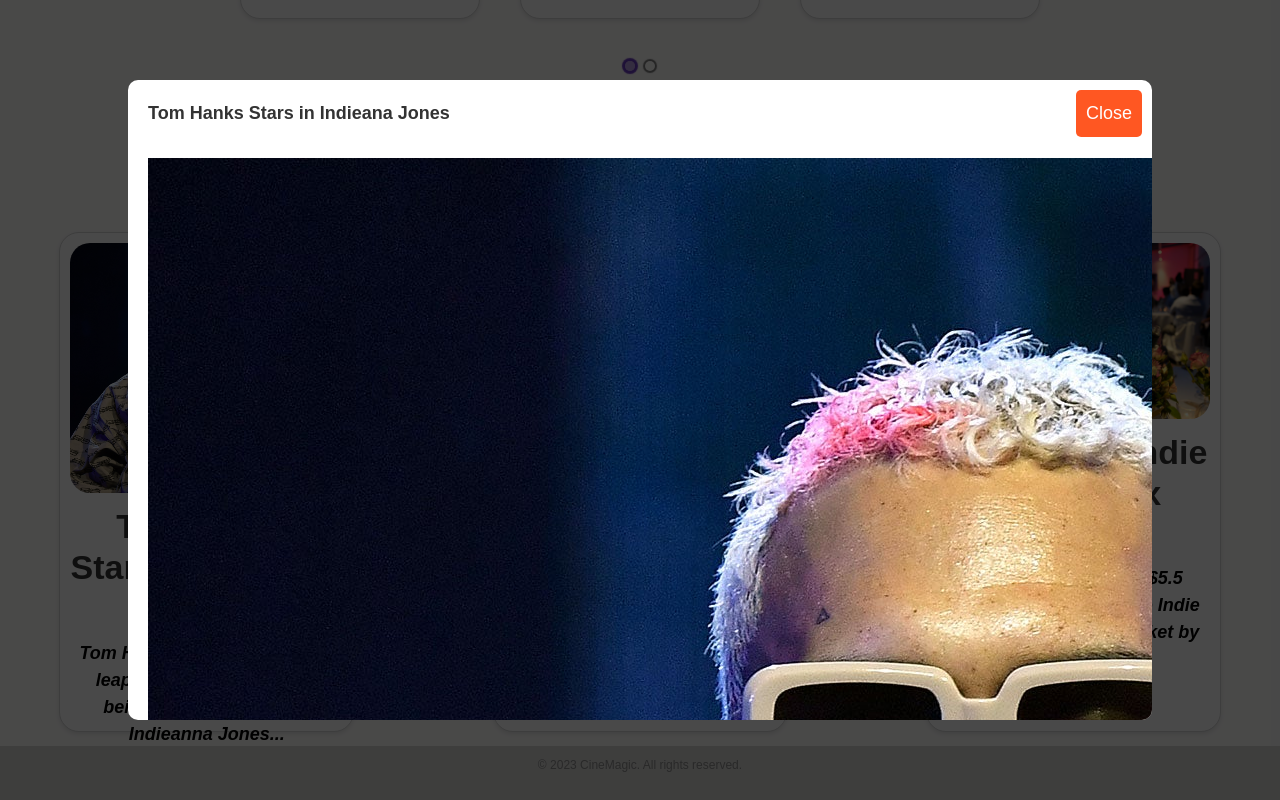
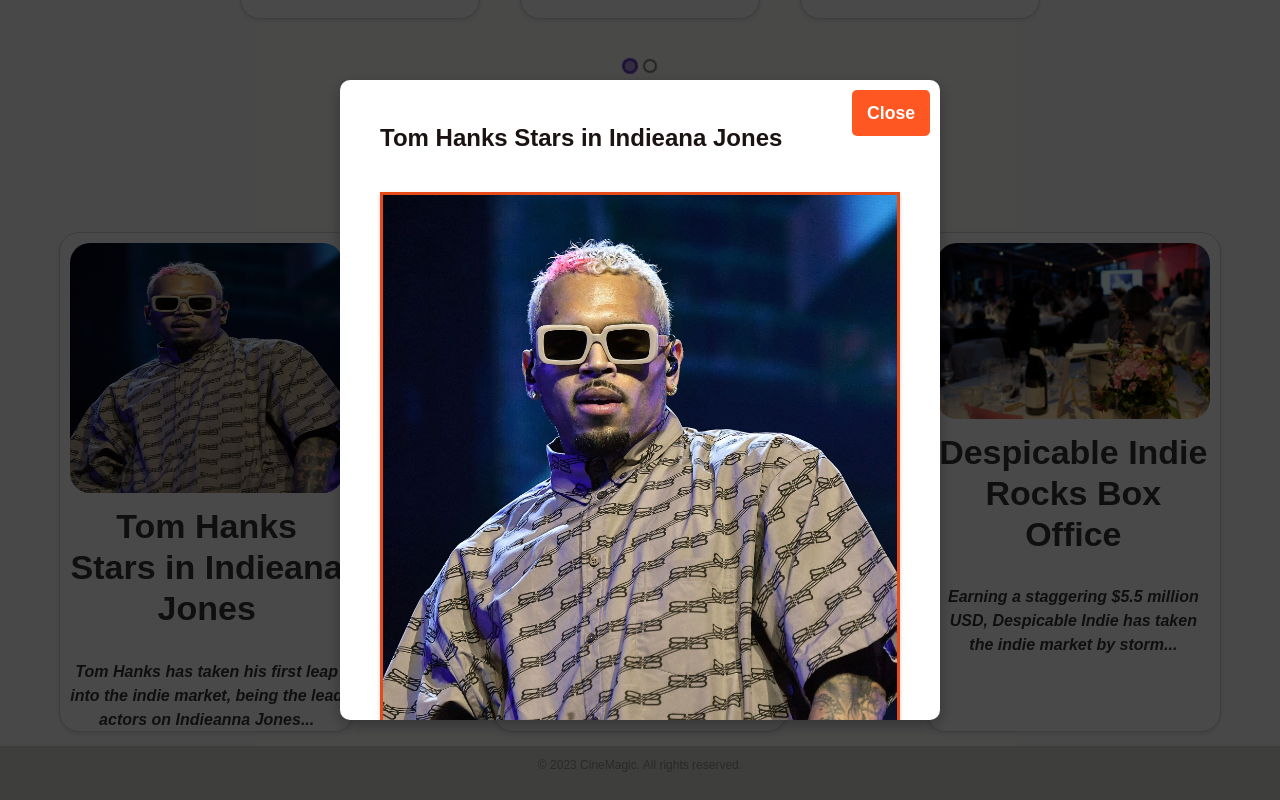
Before and after one commit to viet-ho/CineMagic, a React (Create React App) app: page / in a window 1280 px wide. Both pictures are taken after a click on the element 206 px from the left and 2010 px from the top of the page. Shown: the part 1529-2329 px from the top of the page. Built offline with nearby package versions, Linux system fonts and the light colour scheme.

Commit message:
MovieNewsModal Style Updated!

```diff
--- a/src/styles/MovieNewsModal.css
+++ b/src/styles/MovieNewsModal.css
@@ -8,15 +8,17 @@
   display: flex;
   justify-content: center;
   align-items: center;
+  z-index: 1000;
 }
 
 .i-modal-content {
   background-color: #fff;
-    padding: 20px;
+  padding: 40px;
   border-radius: 10px;
-    max-width: 80%;
-    max-height: 80%;
-    overflow: hidden;
+  max-width: 600px;
+  max-height: 80vh;
+  box-shadow: 0 5px 15px rgba(0, 0, 0, 0.3);
+  overflow-y: auto;
   position: relative;
 }
 
@@ -27,15 +29,36 @@
   background-color: #ff5722;
   color: #fff;
   border: none;
-    padding: 10px;
+  padding: 10px 15px;
   cursor: pointer;
   border-radius: 5px;
+  font-weight: bold;
+  font-size: 1.1rem;
+  transition: background-color 0.3s;
+}
+
+.i-close-button:hover {
+  background-color: #e64a19;
 }
 
 .movie-news-title-modal {
-    padding-bottom: 15px;
+  font-size: 1.5rem;
+  font-weight: bold;
+  color: #1B1212;
+  padding-bottom: 20px;
 }
 
 .movie-news-image-modal {
+  margin-bottom: 20px;
+  display: block;
+  max-width: 100%;
+  border: 3px solid  #e64a19;
+  box-shadow: 0 2px 4px rgba(0, 0, 0, 0.2);
+}
+
+.movie-news-description {
+  padding-top: 20px;
+  font-size: 1rem;
+  color: #333;
   padding-bottom: 20px;
 }
```
Lines whose indentation alone changed are shown as unchanged.
